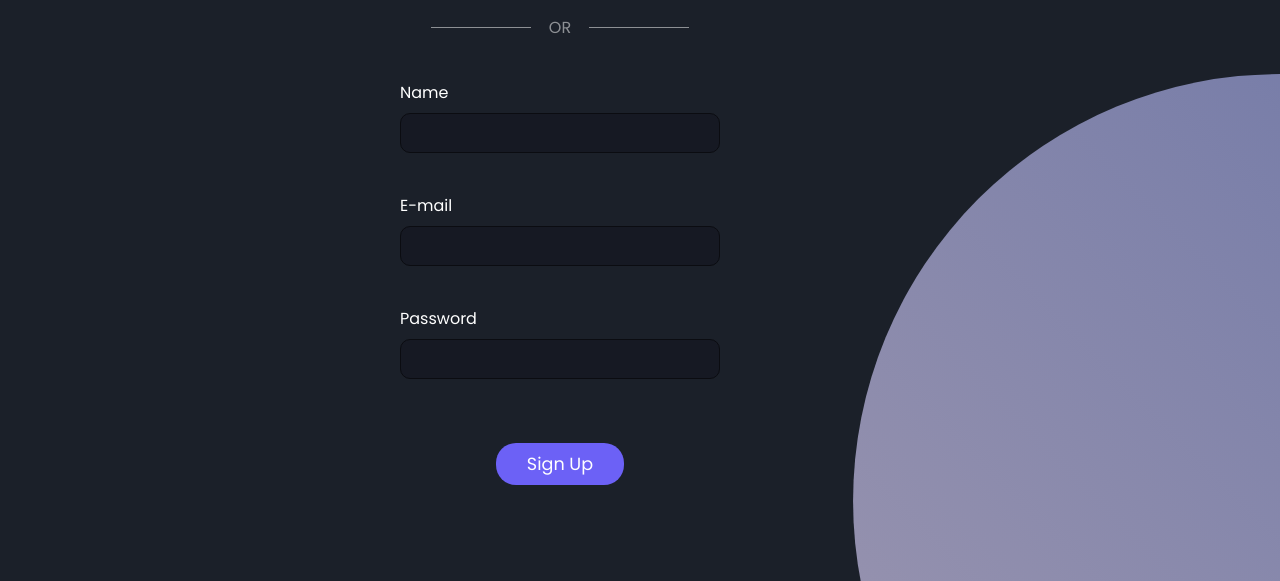
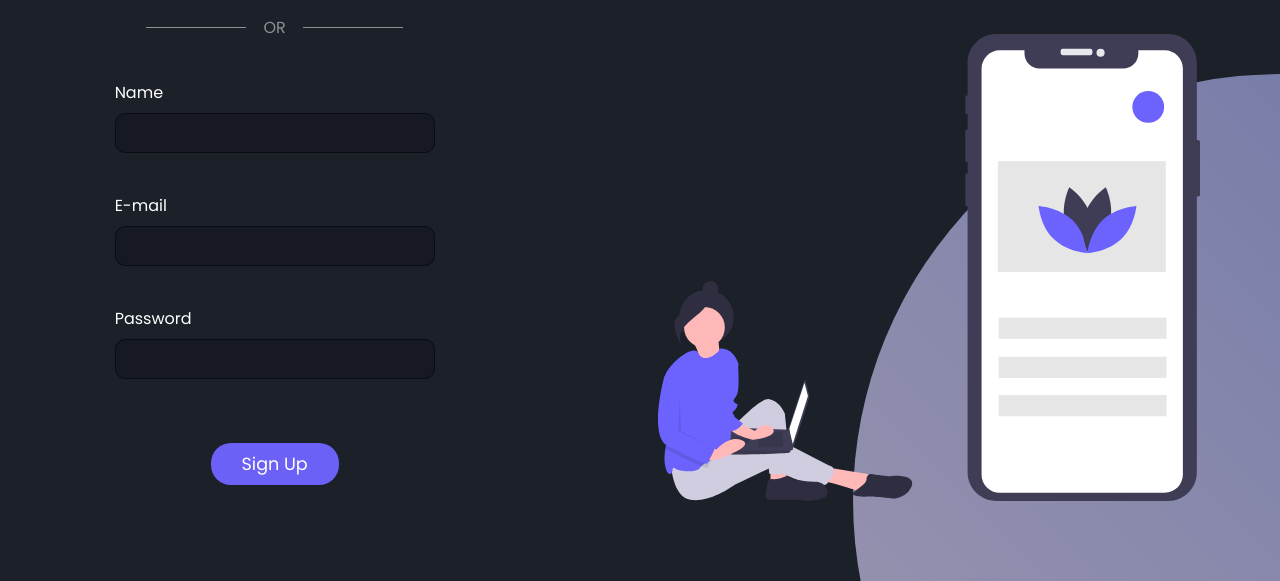
Before and after one commit to julianachagas/sign-up-form, a plain HTML site: page index.html in a window 1280 px wide. Shown: the part 219-800 px from the top of the page. Drawn offline with Linux system fonts and the light colour scheme.

Commit message:
Update svg file

```diff
--- a/index.html
+++ b/index.html
@@ -33,7 +33,7 @@
     </form>
   </main>
   <div class="images">
-    <img src="assets/mobile.svg" alt="">
+    <img src="assets/mobile-image.svg" alt="">
     <div class="circle"></div>
   </div>
 </body>
```
Also changed, not shown: assets/mobile-image.svg (added).
